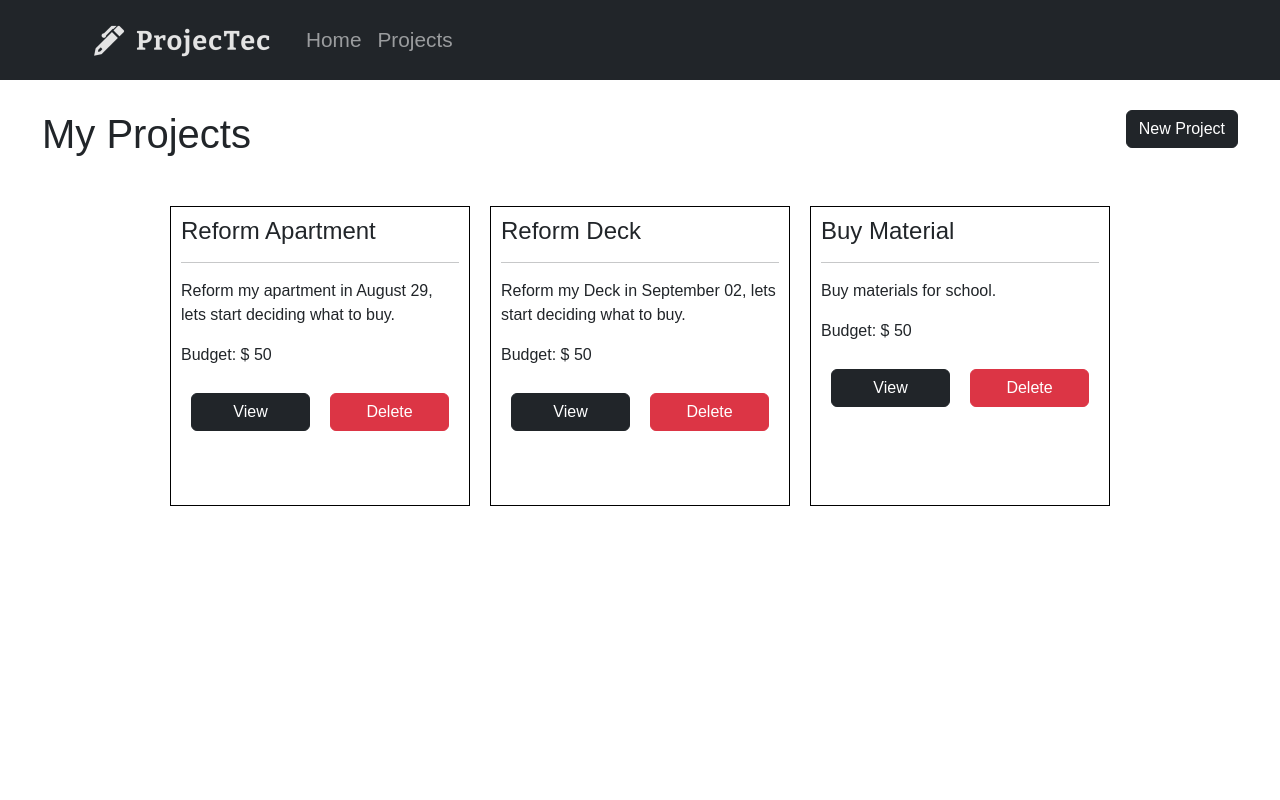
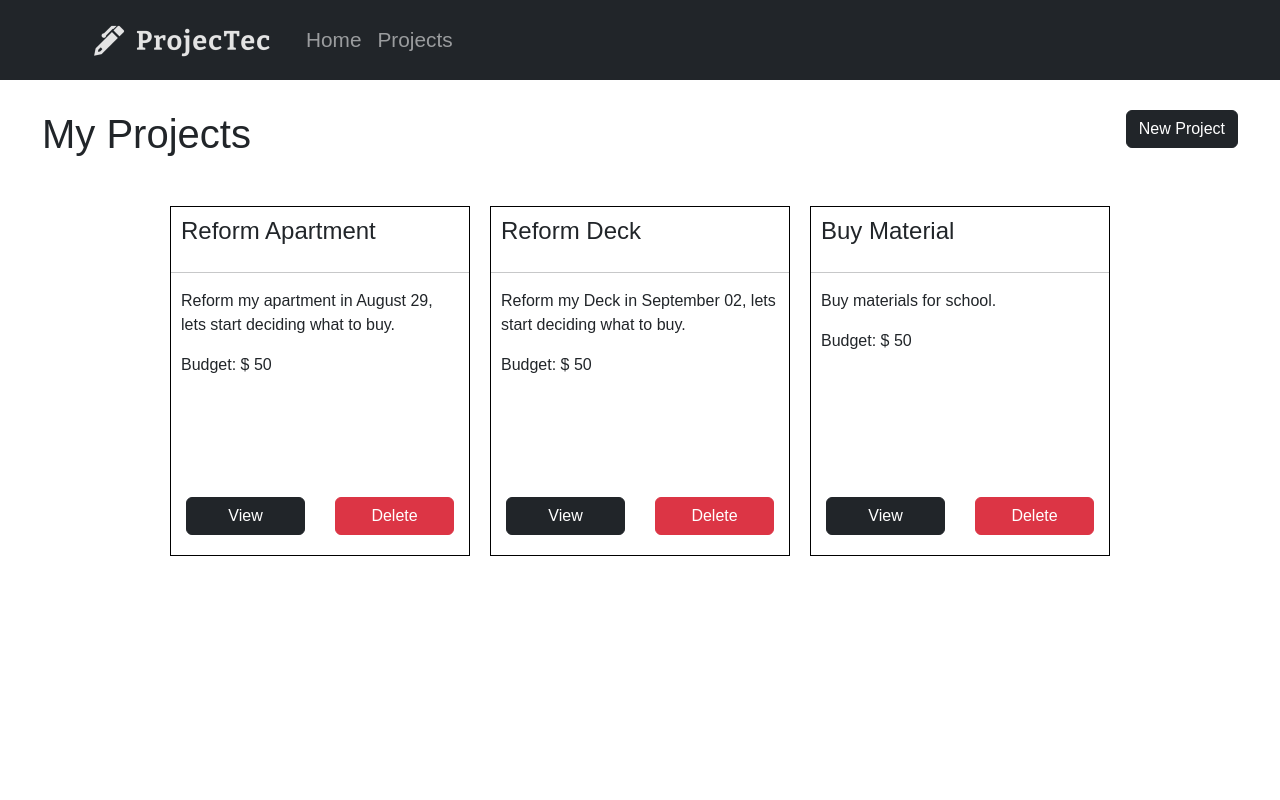
Before and after one commit to HerbertCJ/projectplanning, a React (Vite) app: page /projects in a window 1280 px wide. Shown: the top 800 px of the page. Built offline with nearby package versions, Linux system fonts and the light colour scheme.

Commit message:
updated number bugs

```diff
--- a/src/components/SingleTask.jsx
+++ b/src/components/SingleTask.jsx
@@ -7,7 +7,9 @@ function SingleTask({taskTitle, taskPrice, projectId, index}) {
     <div className="single-task">
       <p>{taskTitle}</p>
       <p>$ {taskPrice}</p>
-      <button type="button" className="btn btn-danger" onClick={() => dispatch(deleteTask({projectId, index, taskPrice}))}>Delete</button>
+      <div>
+        <button type="button" className="btn btn-danger" onClick={() => dispatch(deleteTask({projectId, index, taskPrice}))}>Delete</button>
+      </div>
 
     </div>
   )
--- a/src/features/projectsSlice/projectSlice.jsx
+++ b/src/features/projectsSlice/projectSlice.jsx
@@ -42,21 +42,25 @@ export const projectSlice = createSlice({
             state.projectsData = newData
         },
         addProject: (state, {payload}) => {
-            let {total, budget} = payload
-            total = budget
-            const newData = [...state.projectsData, {...payload, total}]
+            let {budget} = payload
+            const newbudget = Number(parseFloat(budget).toFixed(2))
+            const newtotal = Number(newbudget)
+            const newData = [...state.projectsData, {...payload, total: newtotal, budget: newbudget}]
             state.projectsData = newData
         },
         addTask: (state, {payload}) => {
             const {id, taskTitle, taskPrice} = payload
+            const newPrice = Number(parseFloat(taskPrice).toFixed(2))
             let newTask = {
                 taskTitle,
-                taskPrice,
+                taskPrice: newPrice,
             }
             const newData = state.projectsData.map((project) => {
                 if(project.id === id) {
                     project.tasks = [...project.tasks, newTask ]
                     project.total -= taskPrice
+                    let total = Number(parseFloat(project.total).toFixed(2))
+                    project.total = total
                 }
                 return project
             })
@@ -64,10 +68,13 @@ export const projectSlice = createSlice({
         },
         deleteTask: (state, {payload}) => {
             const {projectId, index, taskPrice} = payload
+            const newPrice = Number(parseFloat(taskPrice).toFixed(2))
             const newData = state.projectsData.map((project) => {
                 if(project.id === projectId) {
                     project.tasks.splice(index, 1)
-                    project.total += Number(taskPrice)
+                    project.total += taskPrice
+                    let total = Number(parseFloat(project.total).toFixed(2))
+                    project.total = total
                 }
                 return project
             })
--- a/src/index.css
+++ b/src/index.css
@@ -91,27 +91,37 @@ footer {
 }
 
 .single-project {
+    position: relative;
     border: 1px solid black;
     width: 300px;
-    height: 300px;
+    height: 350px;
+    margin: 10px;
+}
+
+.single-project p {
+   word-wrap: break-word;
+}
+
+.single-project p {
+    padding: 0px 10px;
+}
+
+.single-project h4 {
     padding: 10px;
-    margin: 10px;
 }
 
 .btn-config {
     display: flex;
-    justify-content: flex-end;
-
-
+    position: absolute;
+    bottom: 0;
+    width: 100%;
+    margin: 0 auto;
 }
 
 .btn-config button,
 .btn-config a {
-    margin: 10px;
-    width: 100%;
-    display: flex;
-    justify-content: center;
-    align-items: center;
+    width: 40%;
+    margin: 0px auto 20px auto;
 }
 
 /* New Project */
@@ -123,6 +133,7 @@ footer {
     margin: 50px auto;
     padding: 20px;
     border: 1px solid black;
+    border-radius: 10px;
 }
 
 .form {
@@ -178,7 +189,21 @@ footer {
 .project-configure {
     display: flex;
     justify-content: space-between;
+}
 
+.tasks-div {
+    margin-top: 30px;
+}
+
+.tasks-div header{
+    display: flex;
+    justify-content: space-evenly;
+    font-weight: bold;
+    font-size: 18px;
+}
+
+.task-div-spacing {
+    margin-left: 20px;
 }
 
 /* MODAL ADD TASK */
@@ -236,13 +261,15 @@ footer {
     display: flex;
     justify-content: space-evenly;
     margin: 20px 0px;
+    position: relative;
 }
 
-.single-task > div:nth-child(odd) {
-    background-color: grey;
-
+.single-task:nth-child(odd) {
+    background-color: rgba(128, 128, 128, 0.356);
 }
 
-.single-task div {
-    text-align: center;
+.single-task button {
+    position: absolute;
+    width: 100px;
+    right: 0;
 }
--- a/src/pages/NewProject.jsx
+++ b/src/pages/NewProject.jsx
@@ -24,7 +24,7 @@ function NewProject() {
   const handleSubmit = (e) => {
     e.preventDefault()
     if(!data.title || !data.description || !data.budget < 0) {
-      toast.error('Missing information or Bugdet is low then 0.')
+      toast.error('Enter Title and Description.')
       return;
     }
     dispatch(addProject(data))
@@ -51,9 +51,9 @@ function NewProject() {
             <label htmlFor="title">Title</label>
             <input type="text" name="title" id="title" onChange={handleChange} value={data.title} required />
             <label htmlFor="budget">Budget</label>
-            <input type="number" name="budget" id="budget" onChange={handleChange} value={data.budget} step='0.5' required />
+            <input type="number" name="budget" id="budget" onChange={handleChange} value={data.budget} required />
             <label htmlFor="description">Description</label>
-            <textarea name="description" id="description" onChange={handleChange} value={data.description} required maxLength='300'/>
+            <textarea name="description" id="description" onChange={handleChange} value={data.description} required maxLength='180'/>
             <div className="btns-form">
               <button type="submit" className="btn btn-dark" onClick={handleSubmit}>Create</button>
               <button type="button" className="btn btn-warning" onClick={clearData}>Clear</button>
--- a/src/pages/Projects.jsx
+++ b/src/pages/Projects.jsx
@@ -29,7 +29,6 @@ function Projects() {
       </div>
       <div className='display-projects'>
         {projectsData.map((project) => {
-
           const { id } = project
           return (
             <SingleProject key={id} {...project} />
--- a/src/pages/SingleProjectPage.jsx
+++ b/src/pages/SingleProjectPage.jsx
@@ -50,7 +50,14 @@ function SingleProjectPage() {
           Configure
         </button>
       </div>
-      <div>
+      <div className="tasks-div">
+        {tasks.length > 0 &&
+        (<header>
+          <p>Title</p>
+          <p>Price</p>
+          <p className="task-div-spacing"></p>
+        </header> )
+        }
         {tasks.map((task, index) => {
           return <SingleTask key={index} {...task} projectId={loadProject.id} index={index} />
         })}
```
